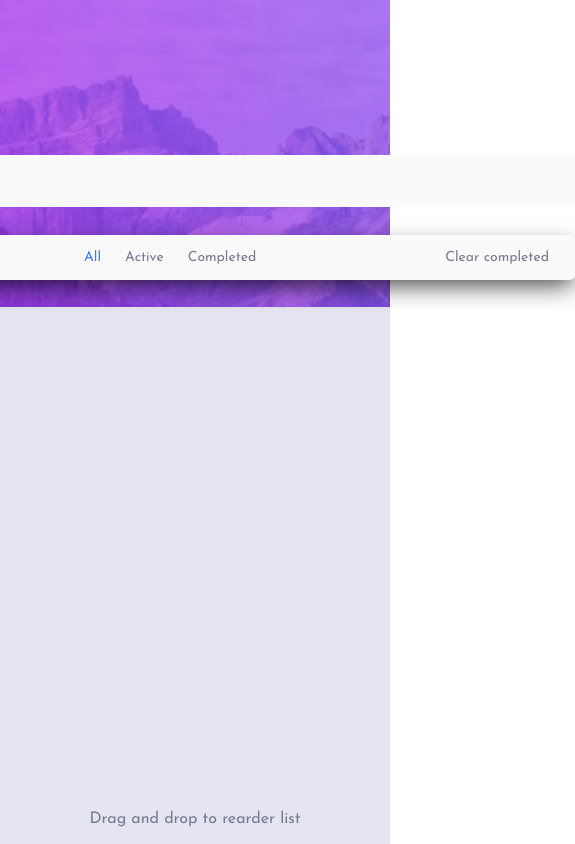
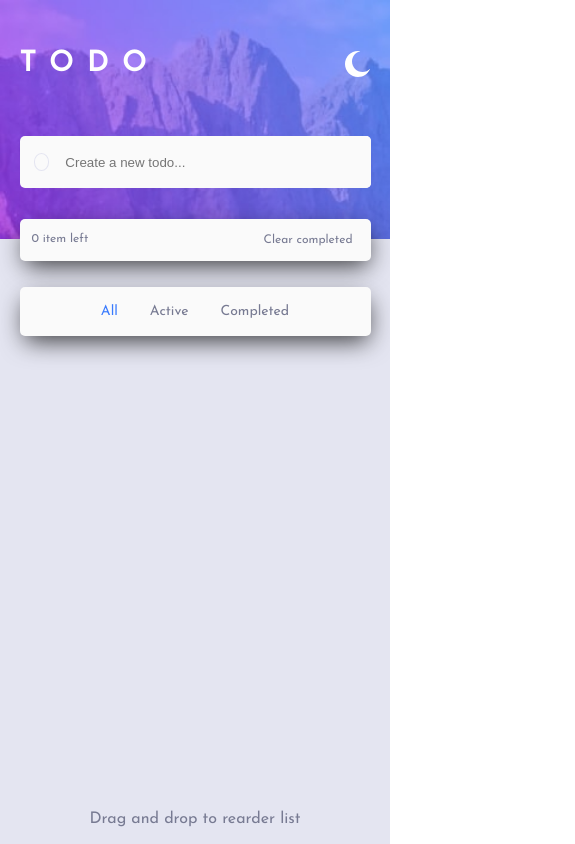
Before and after one commit to David-Chazoule/todo-app, a React (Create React App) app in the folder todo-app/: page / in a window 390 px wide. Shown: the whole page, 575 px wide, since content can reach past the window. Built offline with nearby package versions, Linux system fonts and the light colour scheme.

Commit message:
responsivity and starting to put the drag and drop

```diff
--- a/todo-app/package.json
+++ b/todo-app/package.json
@@ -7,6 +7,7 @@
     "@testing-library/react": "^13.4.0",
     "@testing-library/user-event": "^13.5.0",
     "react": "^18.3.1",
+    "react-beautiful-dnd": "^13.1.1",
     "react-dom": "^18.3.1",
     "react-scripts": "5.0.1",
     "sass": "^1.79.4",
--- a/todo-app/src/components/TodoList.jsx
+++ b/todo-app/src/components/TodoList.jsx
@@ -1,5 +1,6 @@
 import React, { useState } from "react";
 import cross from "../styles/images/icon-cross.svg";
+import { DragDropContext, Droppable, Draggable } from "react-beautiful-dnd";
 
 function TodoList({ light, todos, setTodos }) {
   const [filter, setFilter] = useState("all");
@@ -39,11 +40,31 @@ function TodoList({ light, todos, setTodos }) {
     setSelectedFilter(newfilter);
   };
 
+  const onDragEnd = (result) => {
+    const { source, destination } = result;
+    if (!destination) return;
+
+    const newTodos = Array.from(filteredTodos);
+    const [movedTodo] = newTodos.splice(source.index, 1);
+    newTodos.splice(destination.index, 0, movedTodo);
+
+    setTodos(newTodos);
+  };
+
   return (
-    <ul className={`todolist-box ${light ? "lightTodolist" : "darkTodolist"}`}>
+    <>
+      <DragDropContext onDragEnd={onDragEnd}>
+        <Droppable droppableId="todos">
+          {(provided) => (
+            <ul
+              className={`todolist-box ${
+                light ? "lightTodolist" : "darkTodolist"
+              }`}
+              ref={provided.innerRef}
+            >
               {filteredTodos.map((item) => (
                 <li
-          className="todo-box"
+                  className={`todo-box ${light ? "" : "todo-boxDark"}`}
                   key={item.id}
                   onMouseEnter={() => setHoveredId(item.id)}
                   onMouseLeave={() => setHoveredId(null)}
@@ -56,9 +77,17 @@ function TodoList({ light, todos, setTodos }) {
                       onChange={() => toggleComplete(item)}
                     />
                     <p
-              className={light ? "light" : "dark"}
+                      className={`${light ? "light" : "dark"} ${
+                        item.completed
+                          ? light
+                            ? "completed-light"
+                            : "completed-dark"
+                          : ""
+                      }`}
                       style={{
-                textDecoration: item.completed ? "line-through" : "none",
+                        textDecoration: item.completed
+                          ? "line-through"
+                          : "none",
                       }}
                       onClick={() => toggleComplete(item)}
                     >
@@ -96,6 +125,60 @@ function TodoList({ light, todos, setTodos }) {
                     All
                   </button>
                   <button
+                    className={`${
+                      selectedFilter === "active" ? "selected" : ""
+                    } ${light ? "" : "btnDark"}`}
+                    onClick={() => handlefilterClick("active")}
+                  >
+                    Active
+                  </button>
+                  <button
+                    className={`${
+                      selectedFilter === "completed" ? "selected" : ""
+                    } ${light ? "" : "btnDark"}`}
+                    onClick={() => handlefilterClick("completed")}
+                  >
+                    Completed
+                  </button>
+                </span>
+
+                <button className="clear" onClick={removeCompleted}>
+                  Clear completed
+                </button>
+              </div>
+
+              <div className="filter_container-mobile">
+                <div>
+                  <p className="items">
+                    {todos.length <= 0
+                      ? " 0 item left"
+                      : todos.length === 1
+                      ? "1 item left"
+                      : todos.length + " items left"}{" "}
+                  </p>
+
+                  <button className="clear" onClick={removeCompleted}>
+                    Clear completed
+                  </button>
+                </div>
+              </div>
+            </ul>
+          )}
+        </Droppable>
+      </DragDropContext>
+
+      <span
+        className={`filter-type-mobile ${light ? "filterLight" : "filterDark"}`}
+      >
+        <button
+          className={`${selectedFilter === "all" ? "selected" : ""} ${
+            light ? "" : "btnDark"
+          }`}
+          onClick={() => handlefilterClick("all")}
+        >
+          All
+        </button>
+        <button
           className={`${selectedFilter === "active" ? "selected" : ""} ${
             light ? "" : "btnDark"
           }`}
@@ -112,12 +195,7 @@ function TodoList({ light, todos, setTodos }) {
           Completed
         </button>
       </span>
-
-        <button className="clear" onClick={removeCompleted}>
-          Clear completed
-        </button>
-      </div>
-    </ul>
+    </>
   );
 }
 
--- a/todo-app/src/styles/_index.scss
+++ b/todo-app/src/styles/_index.scss
@@ -3,3 +3,4 @@
 @import './components/main';
 @import './components/header.scss';
 @import './components/todolist';
+@import './components/filter-mobile';
--- /dev/null
+++ b/todo-app/src/styles/components/_filter-mobile.scss
@@ -0,0 +1,125 @@
+.filter_container-mobile {
+  display: none;
+
+  div {
+    display: flex;
+    width: 100%;
+    justify-content: space-between;
+    padding: 14px 0;
+  }
+
+  .items {
+    font-size: 14px;
+    margin: 0 0 0 20px;
+    font-weight: 400;
+    color: $DarkGrayishBlue;
+    cursor: pointer;
+
+    @media screen and (max-width: 620px) {
+      margin-left: 1em;
+      font-size: 12px;
+    }
+  }
+
+  .clear {
+    font-size: 14px;
+    font-weight: 400;
+    color: $DarkGrayishBlue;
+    margin: 0 20px 0 0;
+    cursor: pointer;
+    background-color: transparent;
+    border: none;
+    font-family: $font;
+
+    &:hover {
+      font-weight: 900;
+    }
+
+    @media screen and (max-width: 620px) {
+      margin-right: 1em;
+      font-size: 12px;
+    }
+  }
+
+  @media screen and (max-width: 780px) {
+    display: flex;
+    flex-direction: column;
+    align-items: center;
+    width: 100%;
+  }
+
+  @media screen and (max-width: 620px) {
+    width: 100%;
+    align-items: end;
+  }
+}
+
+.filter-type-mobile {
+  display: none;
+
+  @media screen and (max-width: 780px) {
+    margin-top: 10px;
+    display: flex;
+    width: 100%;
+    align-items: center;
+    justify-content: center;
+    width: 600px;
+    border-radius: 5px;
+    box-shadow: 1px 9px 24px -4px rgba(0, 0, 0, 0.75);
+    -webkit-box-shadow: 1px 9px 24px -4px rgba(0, 0, 0, 0.75);
+    -moz-box-shadow: 1px 9px 24px -4px rgba(0, 0, 0, 0.75);
+    padding: 6px 0;
+  }
+
+  @media screen and (max-width: 620px) {
+    width: 90%;
+  }
+
+  button {
+    font-size: 14px;
+    margin: 10px;
+    font-weight: 400;
+    color: $DarkGrayishBlue;
+    cursor: pointer;
+    background-color: transparent;
+    font-family: $font;
+    border: none;
+
+    &:hover {
+      font-weight: 900;
+    }
+
+    @media screen and (max-width: 620px) {
+      font-size: 14px;
+    }
+  }
+  .selected {
+    color: $BrightBlue;
+
+    &:hover {
+      color: $BrightBlue;
+      font-weight: 400;
+    }
+  }
+
+  .btnDark {
+    &:hover {
+      color: $LightGrayishBlue;
+    }
+  }
+
+  &.selected {
+    &:hover {
+      color: $DarkGrayishBlue;
+      font-weight: 400;
+    }
+  }
+}
+
+.filterLight {
+  background-color: $VeryLightGray;
+}
+
+.filterDark {
+  background-color: $VeryDarkGrayishBlue;
+}
--- a/todo-app/src/styles/components/_main.scss
+++ b/todo-app/src/styles/components/_main.scss
@@ -2,7 +2,7 @@
   display: flex;
   flex-direction: column;
   width: 100%;
-  height: 100vh;
+  min-height: 100vh;
   position: relative;
   align-items: center;
   justify-self: center;
@@ -15,7 +15,7 @@
     padding-bottom: 20px;
     align-items: center;
     justify-content: center;
-    height: 34vh;
+    min-height: 34vh;
     position: relative;
     background-repeat: no-repeat;
 
@@ -23,14 +23,27 @@
     -moz-background-size: cover;
     -o-background-size: cover;
     background-size: cover;
+
+    @media screen and (max-width: 620px) {
+      min-height: 26vh;
+     }
   }
 
   .lightHeader {
     background-image: url(../images/bg-desktop-light.jpg);
+
+    @media screen and (max-width: 620px) {
+      background-image:  url(../images/bg-mobile-light.jpg);
+     }
+
   }
 
   .darkHeader {
     background-image: url(../images/bg-desktop-dark.jpg);
+
+    @media screen and (max-width: 620px) {
+      background-image: url(../images/bg-mobile-dark.jpg);
+     }
   }
 
   .todolist_container {
@@ -41,6 +54,10 @@
     flex-direction: column;
     align-items: center;
     height: calc(100vh - 34vh);
+
+    @media screen and (max-width: 620px) {
+     top:24vh;
+    }
   }
 
   footer {
--- a/todo-app/src/styles/components/_todolist.scss
+++ b/todo-app/src/styles/components/_todolist.scss
@@ -10,6 +10,14 @@
   -moz-box-shadow: 1px 9px 24px -4px rgba(0, 0, 0, 0.75);
   list-style: none;
   padding-left: 0;
+
+  @media screen and (max-width: 780px) {
+    width: 600px;
+  }
+
+  @media screen and (max-width: 620px) {
+    width: 90%;
+  }
   .todo-box {
     width: 100%;
     display: flex;
@@ -17,6 +25,10 @@
     align-items: center;
     padding: 14px 0;
     border-bottom: 1px solid $LightGrayishBlue;
+
+    @media screen and (max-width: 620px) {
+      padding: 4px 0;
+    }
 
     .todo {
       display: flex;
@@ -43,6 +55,11 @@
           border: 1px solid
             linear-gradient(to right, hsl(192, 100%, 67%), hsl(280, 87%, 65%));
         }
+
+        @media screen and (max-width: 620px) {
+          width: 1em;
+          height: 1em;
+        }
       }
 
       .darkChecker {
@@ -60,14 +77,30 @@
       p {
         margin: 0 8px;
         text-align: center;
+        @media screen and (max-width: 620px) {
+
+          font-size: 14px;
+        }
       }
 
       .light {
         color: $VeryDarkGrayishBlue;
+
+
       }
 
       .dark {
         color: $LightGrayishBlue;
+
+
+      }
+
+      .completed-light {
+        color: $LightGrayishBlue;
+      }
+
+      .completed-dark {
+        color: $DarkGrayishBlue;
       }
     }
     .cross {
@@ -78,12 +111,24 @@
     }
   }
 
+  .todo-boxDark {
+    border-bottom: 1px solid $DarkGrayishBlue;
+  }
+
   .filter_container {
     display: flex;
     justify-content: space-between;
     align-items: center;
     width: 100%;
     padding: 8px 0;
+
+    @media screen and (max-width: 780px) {
+      display: none;
+    }
+
+
+
+
     .items {
       font-size: 14px;
       margin: 0 0 0 20px;
@@ -150,6 +195,8 @@
       }
     }
   }
+
+
 }
 
 .lightTodolist {
--- a/todo-app/src/styles/components/header.scss
+++ b/todo-app/src/styles/components/header.scss
@@ -11,9 +11,23 @@
     align-items: center;
     justify-content: space-between;
 
+
+    @media screen and (max-width: 780px) {
+      width: 600px;
+    }
+
+    @media screen and (max-width: 620px) {
+      width: 90%;
+      margin-bottom: 40px;
+    }
     h1 {
       color: white;
-      letter-spacing: 10px;
+      letter-spacing: 14px;
+
+      @media screen and (max-width: 620px) {
+
+        font-size: 28px;
+      }
     }
 
     img {
@@ -25,6 +39,14 @@
     display: flex;
     width: 760px;
     justify-content: center;
+
+    @media screen and (max-width: 780px) {
+      width: 600px;
+    }
+
+    @media screen and (max-width: 620px) {
+      width: 90%;
+    }
 
     span {
       display: flex;
@@ -43,6 +65,10 @@
         height: 50px;
         border-radius: 5px;
         border: none;
+
+        &:focus {
+          outline: none;
+        }
       }
 
       .lightInput {
@@ -51,7 +77,7 @@
 
       .darkInput {
         background-color: $VeryDarkGrayishBlue;
-        color: $DarkGrayishBlue;
+        color: $LightGrayishBlue;
       }
     }
 
```
Also changed, not shown: 1 other file (tests, documents, lock files or other folders). Lines whose indentation alone changed are shown as unchanged.
